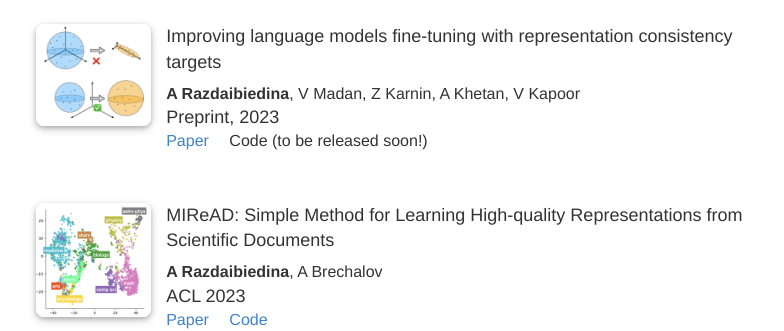
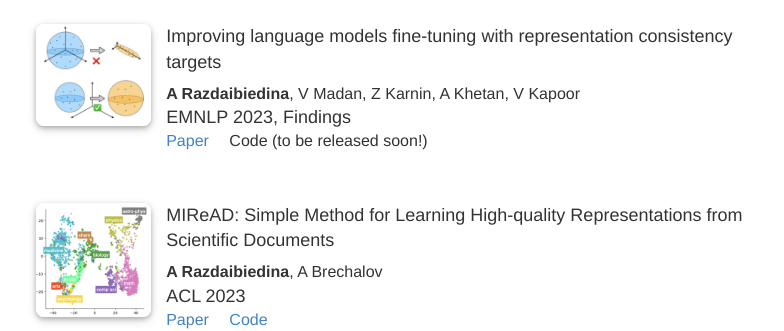
Before and after one commit to arazd/arazd.github.io, a Jekyll site: the page built from index.html, in a window 1280 px wide and 900 px high, scrolled down 978 px. Shown: the part 153-484 px from the top of the window, without its empty margins (244-1028 px from the left). Built offline with Jekyll 4.4.1, drawn with Linux system fonts in a browser that asks for light colours.

Commit message:
Update index.html

```diff
--- a/index.html
+++ b/index.html
@@ -129,7 +129,7 @@ The key topics I am currently focusing on are:
         <div class="authors"> <strong>A Razdaibiedina</strong>, V Madan, Z Karnin, A Khetan, V Kapoor
         </div>
         <div class="submission_info">
-          Preprint, 2023
+          EMNLP 2023, Findings
         </div>
         <div class="authors">
           <a href="https://arxiv.org/pdf/2205.11603.pdf">Paper</a>&emsp;
```
